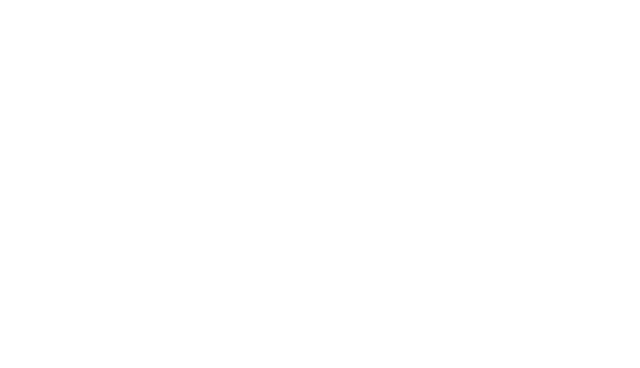
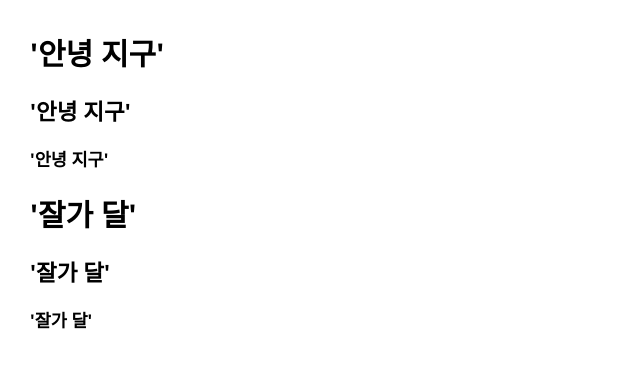
Before and after one commit to sulhwachoi/test, a plain HTML site: page index.html in a window 1280 px wide. Shown: the whole page, without its empty margins (0-640 px from the left). Drawn offline with Linux system fonts and the light colour scheme.

Commit message:
Update style.css

```diff
--- a/style.css
+++ b/style.css
@@ -2,7 +2,7 @@ body{
     margin: 30px;
     font-family: 'Segoe UI', Tahoma, Geneva, Verdana, sans-serif;
     font-size: 15px;
-    color: #fff;
+    color: #blue;
     z-index:1;
 }
 h{
```
